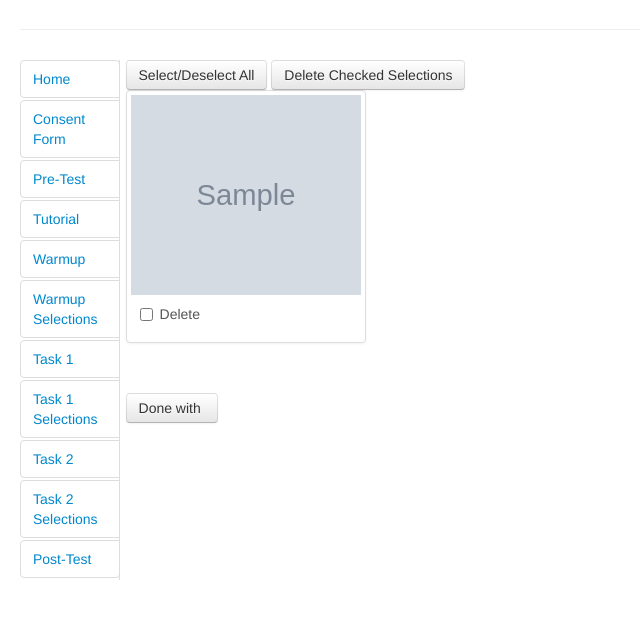
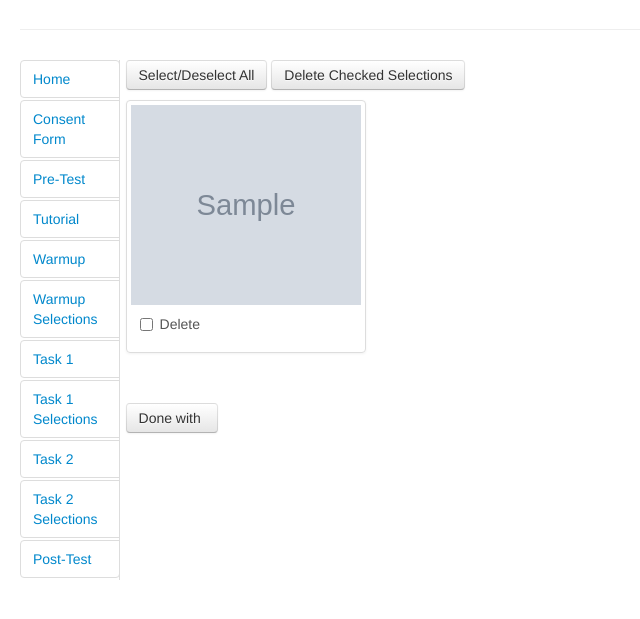
Before and after one commit to leibatt/user_study, a Flask app: template app/templates/scalar/selections_base.html in a window 1280 px wide. Shown: the top 619 px of the page, without its empty margins (0-640 px from the left). Run offline with Flask 2, Linux system fonts and the light colour scheme; the template is opened without the code that fills it: most values are stand-ins (such as "Sample title", 1, 10 or a date in 2020); grey boxes marked "Sample" are stand-in pictures; parts of the project's set-up code (start-up, migrations or seed data) failed here and were passed over; some libraries are stand-ins or nearby versions.

Commit message:
added some padding between delete selections buttons and thumbnails in scalar/seletions_base.html

```diff
--- a/app/static/css/base.css
+++ b/app/static/css/base.css
@@ -18,6 +18,7 @@
 	display: block;
 }
 
+/* remove any padding/borders from the g tags */
 g {
 	border: none;
 	padding:0pxs;
--- /dev/null
+++ b/app/static/css/selections.css
@@ -0,0 +1,4 @@
+/* add padding between delete selections buttons and thumbnails */
+#delete-selections-buttons {
+	margin-bottom: 10px;
+}
--- a/app/templates/scalar/selections_base.html
+++ b/app/templates/scalar/selections_base.html
@@ -1,13 +1,19 @@
 {% extends "instructions.html" %}
+{% block my_stylesheets %}
+	{{super()}}
+	<link rel="stylesheet" type="text/css" href="{{url_for('static',filename='css/selections.css')}}" >
+{% endblock %}
 {% block my_scripts %}
 	{{super()}}
 	<script type="text/javascript" src="{{url_for('static',filename='js/selection.js')}}" ></script>
 {% endblock %}
 {% block content %}
 	{% if selections %}
-		<form id="delete-selections-button" method="POST" action="{% block delete_url %}{% endblock %}">
-			<a class ="btn" id="select-all-button">Select/Deselect All</a>
-			<input type="submit" class ="btn" value="Delete Checked Selections"/>
+		<form id="delete-selections-form" method="POST" action="{% block delete_url %}{% endblock %}">
+			<div id="delete-selections-buttons" class="row-fluid">
+				<a class ="btn" id="select-all-button">Select/Deselect All</a>
+				<input type="submit" class ="btn" value="Delete Checked Selections"/>
+			</div>
 			<div class="row-fluid">
 				<ul class = "thumbnails">
 					{% for item in selections %}
```
